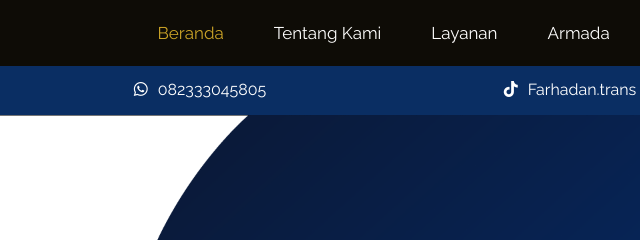
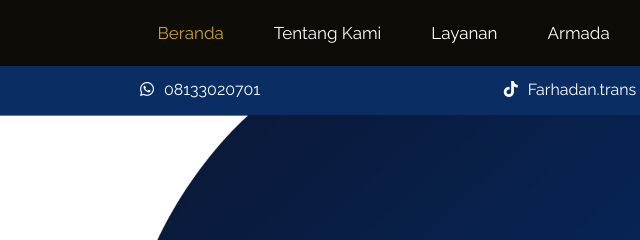
Before and after one commit to myos26/zidan_rental, a plain HTML site: page index.html in a window 1280 px wide. Shown: the top 240 px of the page, 440-1080 px from the left. Drawn offline with nearby package versions, Linux system fonts and the light colour scheme; no server answers; files whose address does not match are found by name.

Commit message:
Update kontak-top.html

```diff
--- a/componen/kontak-top.html
+++ b/componen/kontak-top.html
@@ -2,7 +2,7 @@
          <div class="container">
             <div class="call_taital">
                <div class="call_text"><a href="https://instagram.com/Farhadan.trans" target="_blank"><i class="fa-brands fa-instagram" style="color:#fff;"></i><span class="padding_left_15">Farhadan.trans</span></a></div>
-               <div class="call_text"><a href="https://wa.me/628133020701" target="_blank"><i class="fa-brands fa-whatsapp" style="color:#fff;"></i><span class="padding_left_15">082333045805</span></a></div>
+               <div class="call_text"><a href="https://wa.me/628133020701" target="_blank"><i class="fa-brands fa-whatsapp" style="color:#fff;"></i><span class="padding_left_15">08133020701</span></a></div>
                <div class="call_text"><a href="https://www.tiktok.com/@Farhadan.trans" target="_blank"><i class="fa-brands fa-tiktok" style="color:#fff;"></i><span class="padding_left_15">Farhadan.trans</span></a></div>
             </div>
          </div>
```
